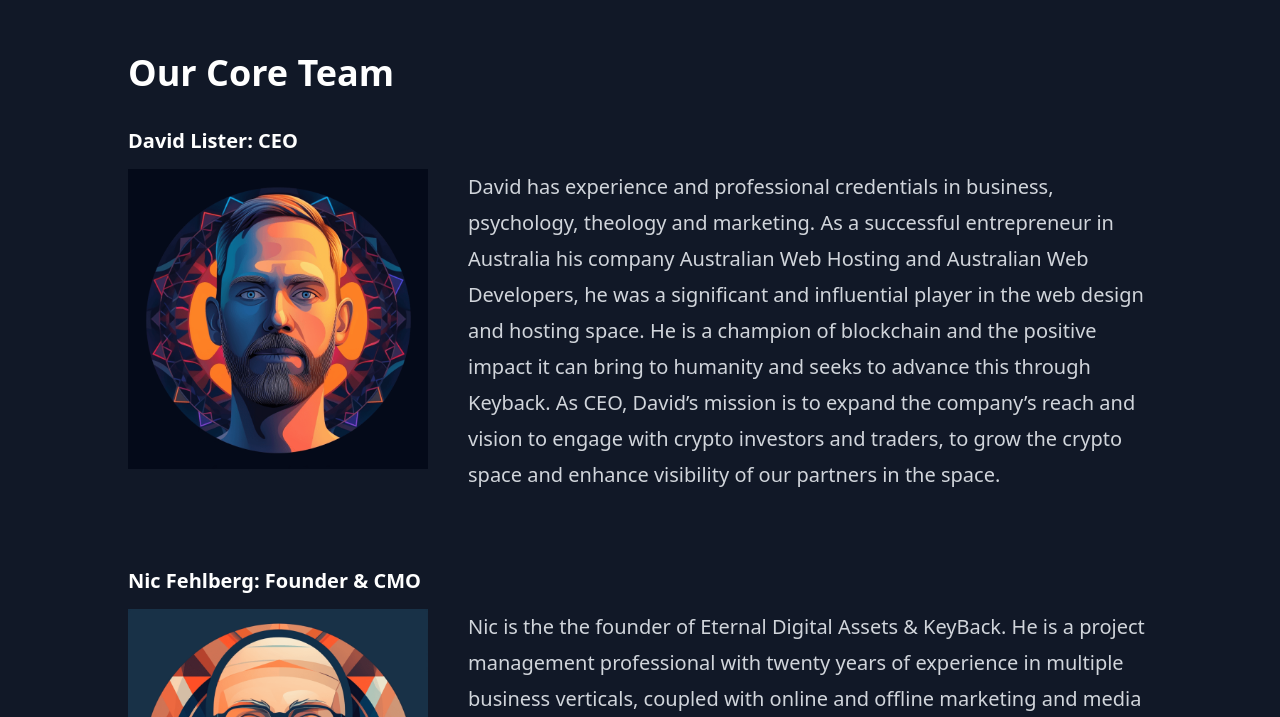
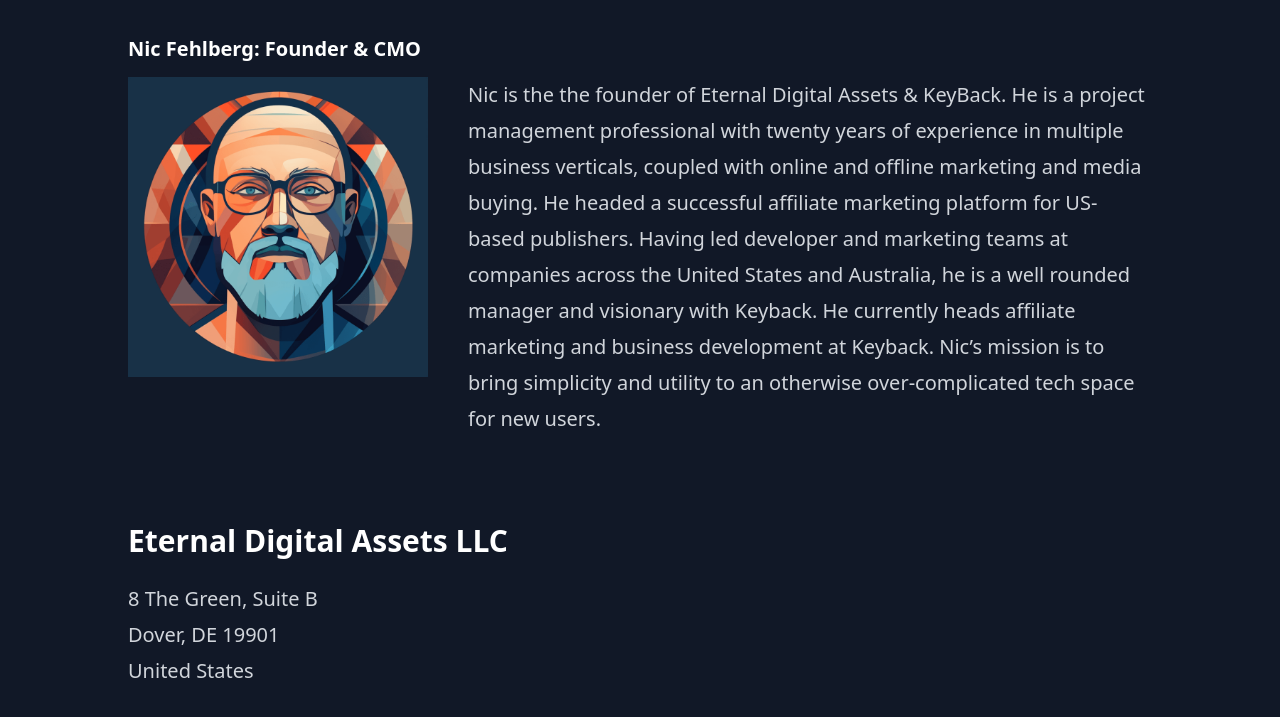
Before and after one commit to base7pro/eternaldigitalassets, an Astro site: page /about in a window 1280 px wide. Shown: the part 843-1560 px from the top of the page. Built offline with nearby package versions, Linux system fonts and the light colour scheme; Astro itself is replaced by a stand-in of ours; some packages are replaced by stand-ins of ours.

Commit message:
updated about page

```diff
--- a/src/pages/about.md
+++ b/src/pages/about.md
@@ -13,19 +13,6 @@
 
 Since 2017 we have been involved in blockchain projects and we incorporated in 2021 with a mission to make the world a better place for digital asset custodians. We believe you have the right to unfettered ownership and access to your digital assets and we faciliate that with web-based tools and systems. We are currently wokring on a completely autonomous and decentralized web3 implimentation of Keyback that should launch in 2024.
 <br>
-
-## Our Core Team
-
-#### David Lister: CEO
-
-<img style="float: left; margin-right: 40px; height:300px;" src="dave-stylized-circle-3.png">
-David has experience and professional credentials in business, psychology, theology and marketing. As a successful
-entrepreneur in Australia his company Australian Web Hosting and Australian Web Developers, he was a significant
-and influential player in the web design and hosting space. He is a champion of blockchain and the positive impact it
-can bring to humanity and seeks to advance this through Keyback. As CEO, David’s mission is to expand the
-company’s reach and vision to engage with crypto investors and traders, to grow the crypto space and enhance
-visibility of our partners in the space.
-<br><br>
 
 #### Nic Fehlberg: Founder & CMO
 
```
